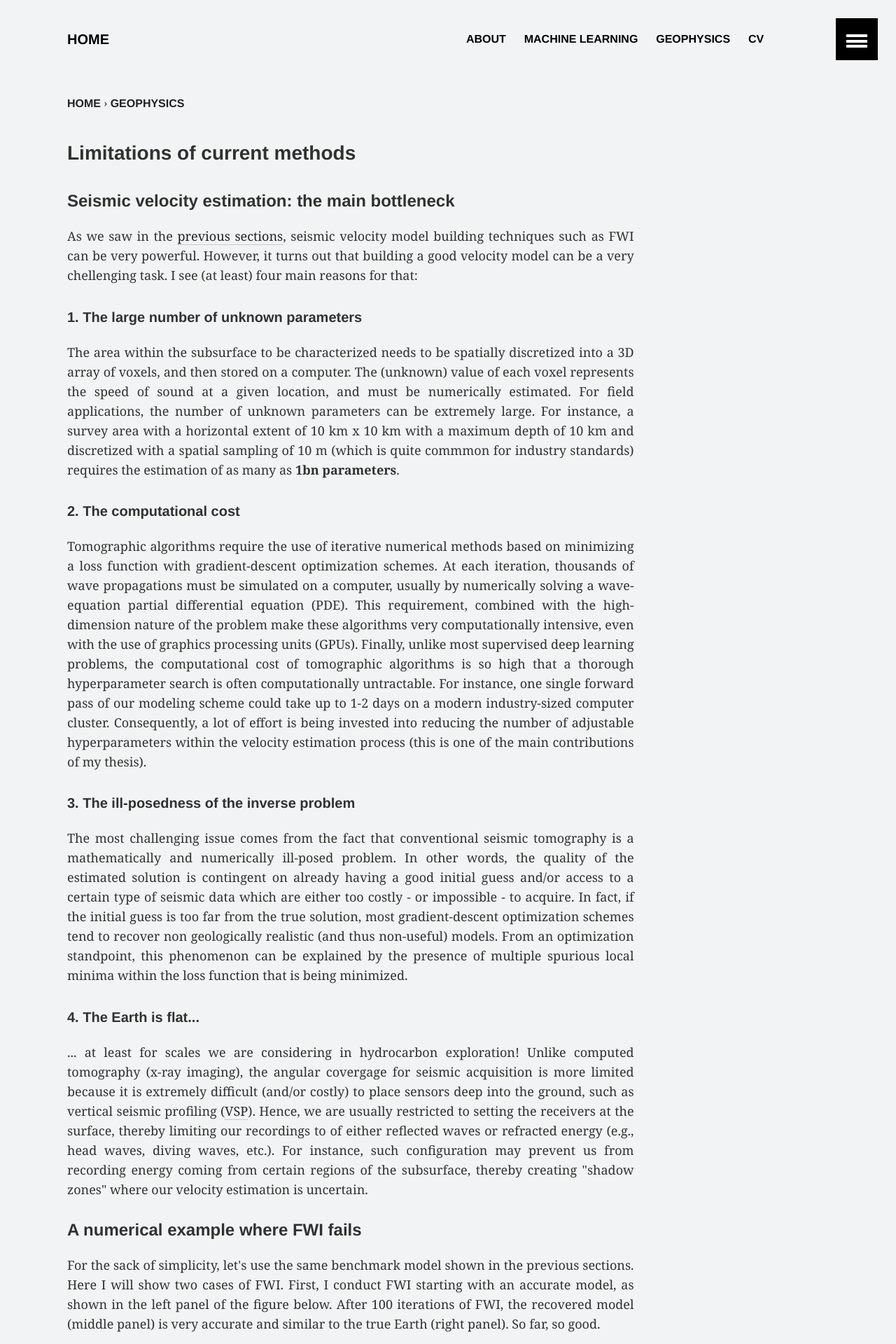
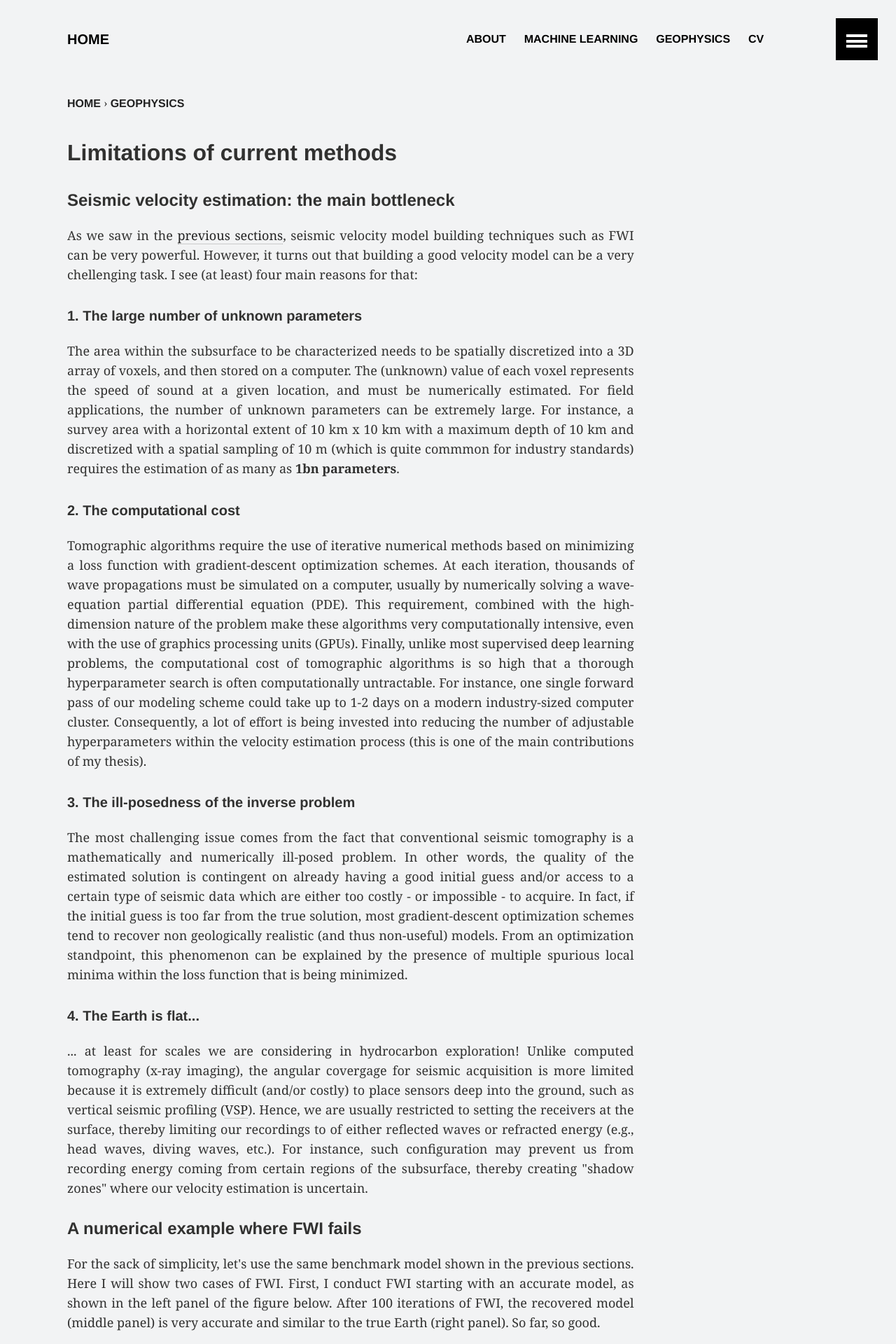
Before and after one commit to gbarnier/gbarnier.github.io, a Jekyll site: the page built from _posts/seismic_imaging/2021-03-13-bottleneck.md, in a window 1280 px wide. Shown: the top 1920 px of the page at 70% size. Built offline with Jekyll 4.4.1, drawn with Linux system fonts in a browser that asks for light colours.

```diff
--- a/_posts/seismic_imaging/2021-03-13-bottleneck.md
+++ b/_posts/seismic_imaging/2021-03-13-bottleneck.md
@@ -18,7 +18,7 @@ image:
 }
 </style>
 
-<h3>Limitations of current methods</h3>
+<h2>Limitations of current methods</h2>
 
 <h4>Seismic velocity estimation: the main bottleneck</h4>
 
```
